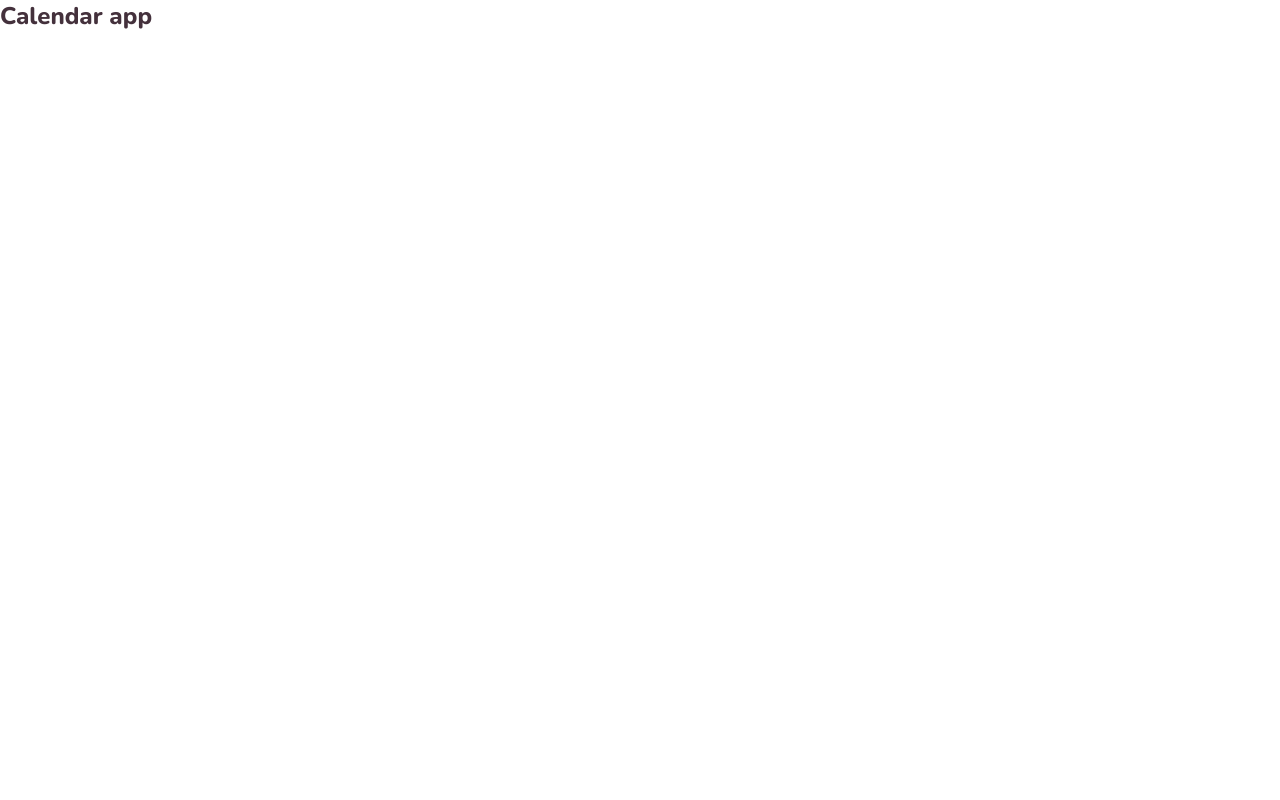
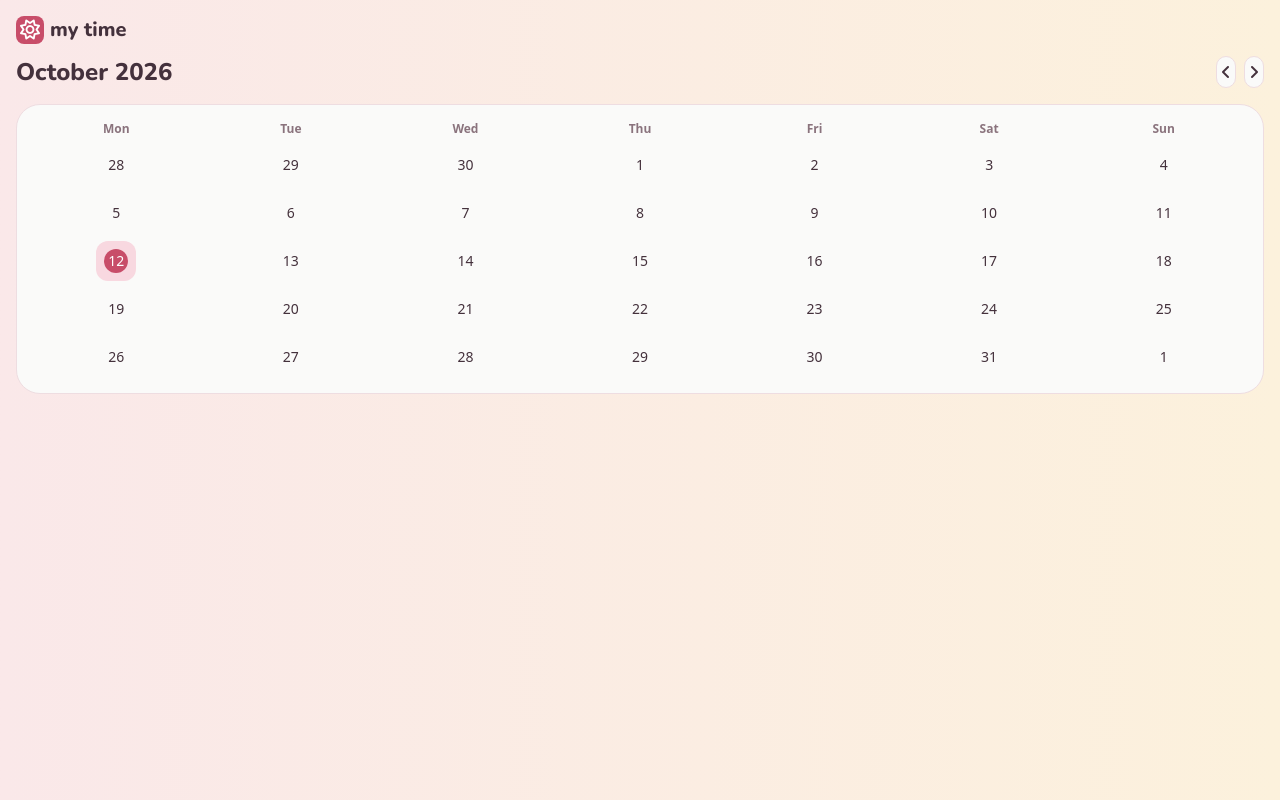
Before and after one commit to lottieorton/events-calendar, a React (Vite) app: page / in a window 1280 px wide. Built offline with nearby package versions, Linux system fonts and the light colour scheme.

Commit message:
adds calendar and buttons with styling

```diff
--- a/index.html
+++ b/index.html
@@ -10,6 +10,10 @@
       href="https://fonts.googleapis.com/css2?family=Inter:ital,opsz,wght@0,14..32,100..900;1,14..32,100..900&family=Nunito:ital,wght@0,200..1000;1,200..1000&display=swap"
       rel="stylesheet"
     />
+    <script
+      src="https://kit.fontawesome.com/4f07e26e28.js"
+      crossorigin="anonymous"
+    ></script>
     <title>Events Calendar</title>
   </head>
   <body>
--- a/src/App.tsx
+++ b/src/App.tsx
@@ -1,10 +1,12 @@
 import "./App.css";
 import Header from "./components/Header/Header";
+import Calendar from "./components/Calendar/Calendar";
 
 function App() {
   return (
-    <main>
+    <main className="flex flex-col h-14 bg-linear-to-r from-[#fae8e9] to-[#fcf1dc] min-h-screen p-4 gap-3">
       <Header />
+      <Calendar />
     </main>
   );
 }
--- /dev/null
+++ b/src/components/Buttons/Button.tsx
@@ -0,0 +1,13 @@
+import type { ReactNode } from "react";
+
+interface ButtonProps {
+  children: ReactNode;
+}
+
+export default function Button({ children }: ButtonProps) {
+  return (
+    <button className="bg-stone-50 p-1 rounded-full border-[#EEDDE1] border">
+      {children}
+    </button>
+  );
+}
--- /dev/null
+++ b/src/components/Calendar/Calendar.tsx
@@ -0,0 +1,56 @@
+import { useState } from "react";
+import Button from "../Buttons/Button";
+import DateCard from "../DateCard/DateCard";
+
+export default function Calendar() {
+  const [selectedDate, setSelectedDate] = useState(12);
+
+  const dates = [
+    28, 29, 30, 1, 2, 3, 4, 5, 6, 7, 8, 9, 10, 11, 12, 13, 14, 15, 16, 17, 18,
+    19, 20, 21, 22, 23, 24, 25, 26, 27, 28, 29, 30, 31, 1,
+  ];
+
+  return (
+    <section className="flex flex-col gap-4">
+      <div className="flex justify-between w-full">
+        <h1 className="font-sans text-d-purple text-2xl font-extrabold">
+          October 2026
+        </h1>
+        <div className="flex gap-2">
+          <Button>
+            <i className="fa-solid fa-angle-left text-d-purple"></i>
+          </Button>
+          <Button>
+            <i className="fa-solid fa-angle-right text-d-purple"></i>
+          </Button>
+        </div>
+      </div>
+      <div className="grid grid-cols-7 p-4 gap-2 bg-stone-50 rounded-3xl border border-[#EEDDE1] justify-items-center">
+        <p className="text-xs text-center text-pale-purple font-semibold">
+          Mon
+        </p>
+        <p className="text-xs text-center text-pale-purple font-semibold">
+          Tue
+        </p>
+        <p className="text-xs text-center text-pale-purple font-semibold">
+          Wed
+        </p>
+        <p className="text-xs text-center text-pale-purple font-semibold">
+          Thu
+        </p>
+        <p className="text-xs text-center text-pale-purple font-semibold">
+          Fri
+        </p>
+        <p className="text-xs text-center text-pale-purple font-semibold">
+          Sat
+        </p>
+        <p className="text-xs text-center text-pale-purple font-semibold">
+          Sun
+        </p>
+        {dates.map((d) => {
+          return <DateCard date={d} selected={d === selectedDate} key={d} />;
+        })}
+      </div>
+    </section>
+  );
+}
--- /dev/null
+++ b/src/components/DateCard/DateCard.tsx
@@ -0,0 +1,22 @@
+interface DateCardProps {
+  date: number;
+  selected: boolean;
+}
+
+export default function DayCard({ date, selected }: DateCardProps) {
+  const selectedBg = "bg-[#F8D8E0]";
+  const selectedNum = "bg-d-pink text-white";
+
+  return (
+    <button
+      onClick={() => console.log("clicked")}
+      className={`font-main flex justify-center p-2 text-d-purple text-sm text-center rounded-xl cursor-pointer ${selected ? selectedBg : ""}`}
+    >
+      <p
+        className={`rounded-full p-1 aspect-square ${selected ? selectedNum : ""}`}
+      >
+        {date}
+      </p>
+    </button>
+  );
+}
--- a/src/components/Header/Header.tsx
+++ b/src/components/Header/Header.tsx
@@ -1,7 +1,12 @@
 export default function Header() {
   return (
-    <h1 className="font-sans text-[#44313C] text-2xl font-extrabold">
-      Calendar app
-    </h1>
+    <section className="flex justify-between  w-full font-sans text-d-purple text-xl font-extrabold">
+      <div className="flex items-center gap-1.5">
+        <div className="flex items-center justify-center bg-d-pink rounded-lg text-white p-1 leading-none aspect-square">
+          <i className="fa-regular fa-sun"></i>
+        </div>
+        <h2 className="text-xl">my time</h2>
+      </div>
+    </section>
   );
 }
--- a/src/index.css
+++ b/src/index.css
@@ -2,4 +2,8 @@
 
 @theme {
   --font-sans: "Nunito", sans-serif;
+  --font-main: "Inter", sans-serif;
+  --color-d-purple: #44313c;
+  --color-pale-purple: #8a737d;
+  --color-d-pink: #c84d69;
 }
```
